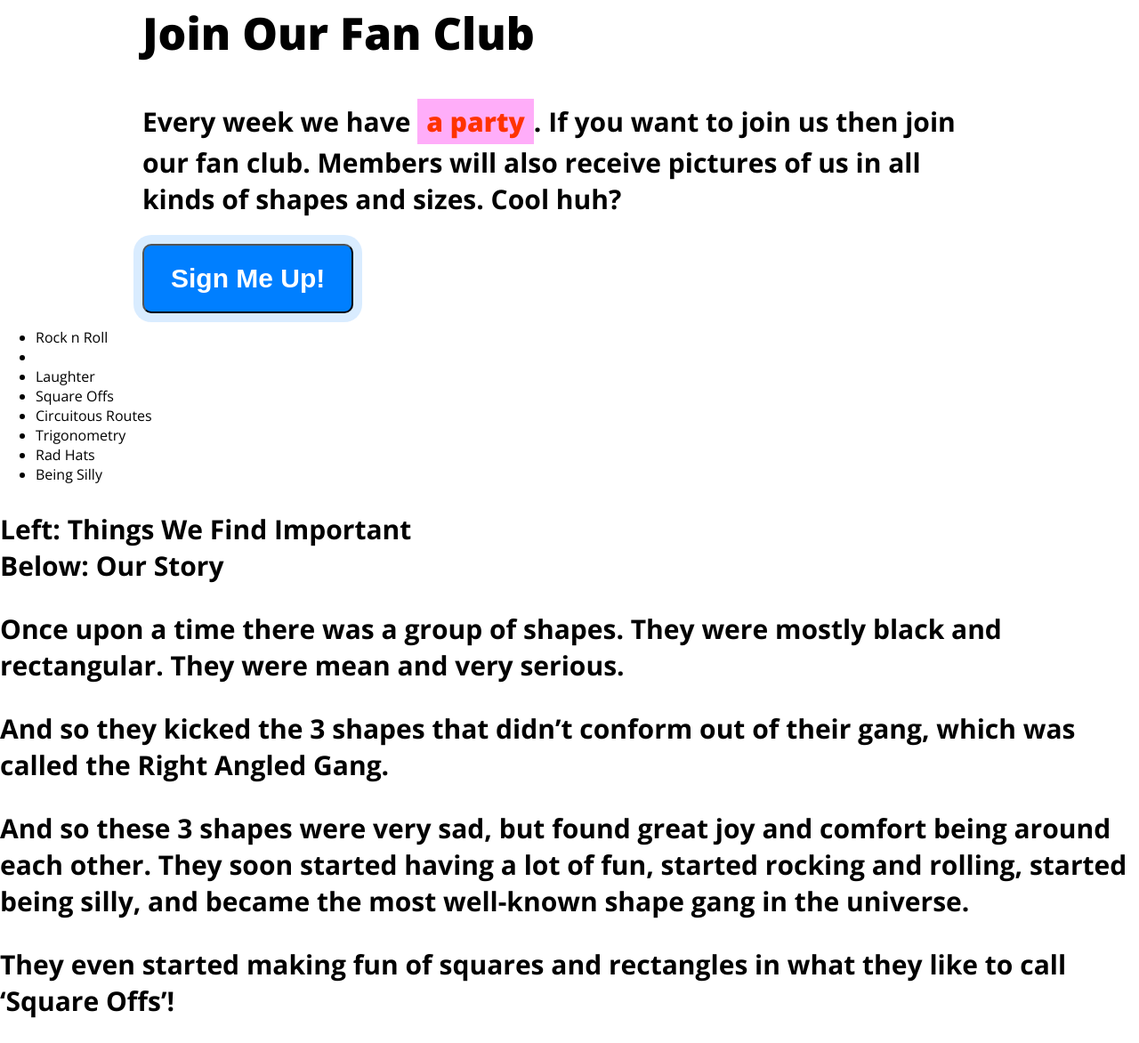
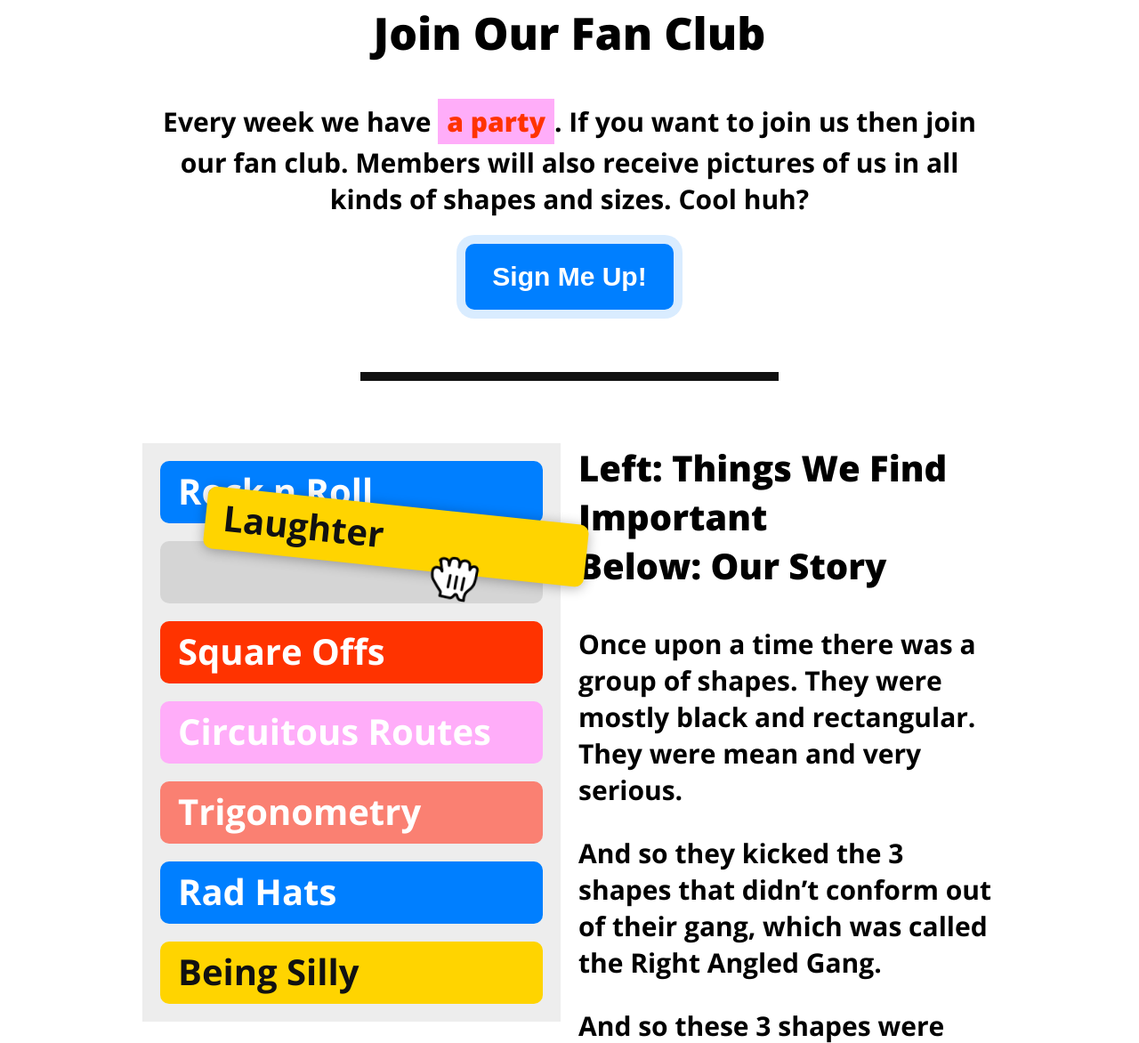
Before and after one commit to shlni/gang, a plain HTML site: page index.html in a window 1280 px wide. Shown: the part 939-2111 px from the top of the page at 89% size. Drawn offline with nearby package versions, Linux system fonts and the light colour scheme.

Commit message:
Story Section, footer Styling
Hid popup

```diff
--- a/index.html
+++ b/index.html
@@ -42,6 +42,7 @@
 
 	</div>
 	<div class="story" id="story">
+		<div class="wrapper">
 		<ul class="nb-list">
 			<li class="blue">Rock n Roll</li>
 			<li class="gray">&nbsp;</li>
@@ -58,14 +59,17 @@
 		<p>And so they kicked the 3 shapes that didn’t conform out of their gang, which was called the Right Angled Gang.</p>
 		<p>And so these 3 shapes were very sad, but found great joy and comfort being around each other. They soon started having a lot of fun, started rocking and rolling, started being silly, and became the most well-known shape gang in the universe.</p>
 		<p>They even started making fun of squares and rectangles in what they like to call ‘Square Offs’!</p>
+		</div>
 	</div>
 	<div class="sep">
 
 	</div>
-	<img src="characters/the-gang.png" width="735" height="399">
+	<img class="gang-img" src="characters/the-gang.png" width="735" height="399">
 
 	<footer>
+		<div class="wrapper">
 		Made by Shalini
+		</div>
 	</footer>
 
 	<div class="popup">
--- a/style.css
+++ b/style.css
@@ -98,6 +98,14 @@ button.cta {
 	padding: 20px 30px;
 	border-radius: 10px;
 	text-decoration: none;
+	border: none;
+	outline: none;
+	cursor: pointer;
+}
+
+a.cta:active,
+button.cta:active {
+	opacity: .7;
 }
 
 a.cta.alt,
@@ -115,6 +123,7 @@ nav {
 	box-shadow: 0 5px 8px rgba(0, 0, 0, .2);
 	position: sticky;
 	top: 0;
+	z-index: 1;
 }
 
 nav .logo{
@@ -155,16 +164,9 @@ nav ul li a {
 	line-height: 30px;
 }
 
-/* More Info Section
+/* More Info Section */
 
-	<div class="moreinfo" id="more-info">
-		<h2>Join Our Fan Club</h2>
-		<p>Every week we have <span class="highlight">a party</span>. If you want to join us then join our fan club. Members will also receive pictures of us in all kinds of shapes and sizes. Cool huh?</p>
-		<button class="cta">Sign Me Up!</button>
-	</div>
-	<div class="sep"> */
-
-.more-info {
+.moreinfo {
 	text-align: center;
 }
 
@@ -184,3 +186,107 @@ nav ul li a {
 	display: inline;
 	font-weight: 800;
 }
+
+/* Story Section
+
+	<div class="sep">
+
+	</div>
+	<div class="story" id="story">
+		<ul class="nb-list">
+			<li class="blue">Rock n Roll</li>
+			<li class="gray">&nbsp;</li>
+			<li class="yellow dragging">Laughter</li>
+			<li class="red">Square Offs</li>
+			<li class="pink">Circuitous Routes</li>
+			<li class="salmon">Trigonometry</li>
+			<li class="blue">Rad Hats</li>
+			<li class="yellow">Being Silly</li>
+		</ul>
+		<h3>Left: Things We Find Important<br>
+			Below: Our Story</h3>
+		<p>Once upon a time there was a group of shapes. They were mostly black and rectangular. They were mean and very serious.</p>
+		<p>And so they kicked the 3 shapes that didn’t conform out of their gang, which was called the Right Angled Gang.</p>
+		<p>And so these 3 shapes were very sad, but found great joy and comfort being around each other. They soon started having a lot of fun, started rocking and rolling, started being silly, and became the most well-known shape gang in the universe.</p>
+		<p>They even started making fun of squares and rectangles in what they like to call ‘Square Offs’!</p>
+	</div>
+	<div class="sep"> */
+
+.sep {
+	width: 470px;
+	height: 10px;
+	background-color: #111;
+	margin: 70px auto;
+}
+
+.story h3 {
+	font-size: 40px;
+	font-weight: 800;
+}
+
+.nb-list {
+	width: 470px;
+	padding: 20px 20px 0 20px;
+	box-sizing: border-box;
+	background-color: #EDEDED;
+	float: left;
+	margin: 0 20px 20px 0;
+	position: relative;
+}
+
+.nb-list li{
+	height:  70px;
+	border-radius: 10px;
+	font-size: 40px;
+	color: white;
+	font-weight: bold;
+	display: block;
+	margin-bottom: 20px;
+	padding: 6px 20px;
+	box-sizing: border-box;
+}
+
+.nb-list li.red {background-color: #FF3300;}
+.nb-list li.blue {background-color: #007FFF;}
+.nb-list li.yellow {background-color: #FFD400; color: #111;}
+.nb-list li.gray {background-color: rgba(0, 0, 0, .1);}
+.nb-list li.pink {background-color: #FFADF9;}
+.nb-list li.salmon {background-color: #FA8072;}
+
+.nb-list li.dragging {
+	position: absolute;
+	top: 70px;
+	left: 70px;
+	right:-30px;
+	transform: rotate(6deg);
+	box-shadow: 0 2px 14px rgba(0, 0, 0, .3);
+}
+
+.nb-list li.dragging:after{
+	content: '';
+	display: block;
+	position: absolute;
+	width: 54px;
+	height: 50px;
+	background: url(characters/hand.png) no-repeat 0 0;
+	background-size: 100%;
+	bottom: -30px;
+	left: 60%;
+}
+
+.gang-img {
+	display: block;
+	margin: 0 auto;
+}
+
+footer {
+	text-align: center;
+	color:  rgba(0, 0, 0, .4);
+	font-size: 20px;
+	margin: 85px 0 45px;
+	font-weight: bold;
+}
+
+.popup {
+	display: none;
+}
```
